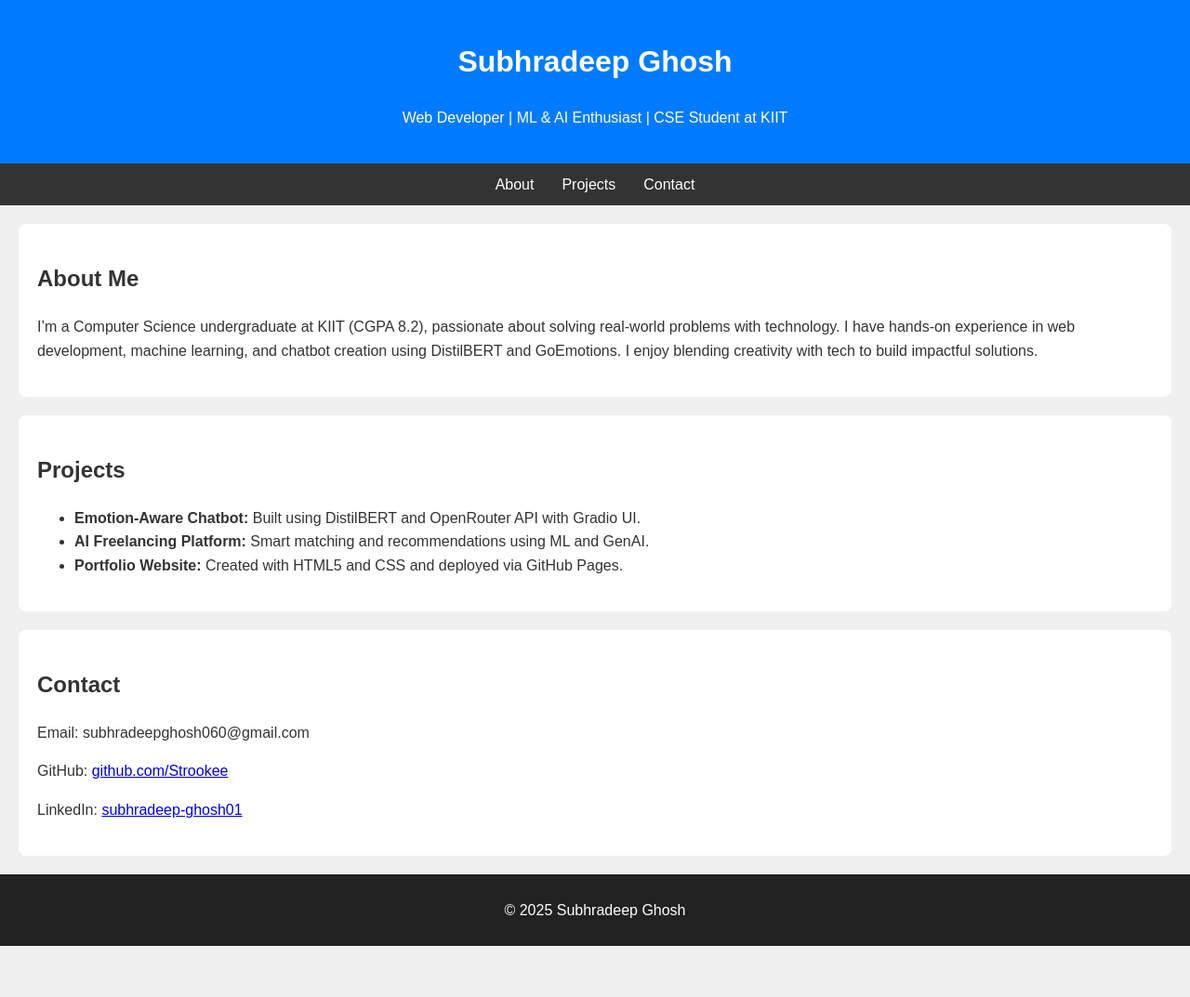
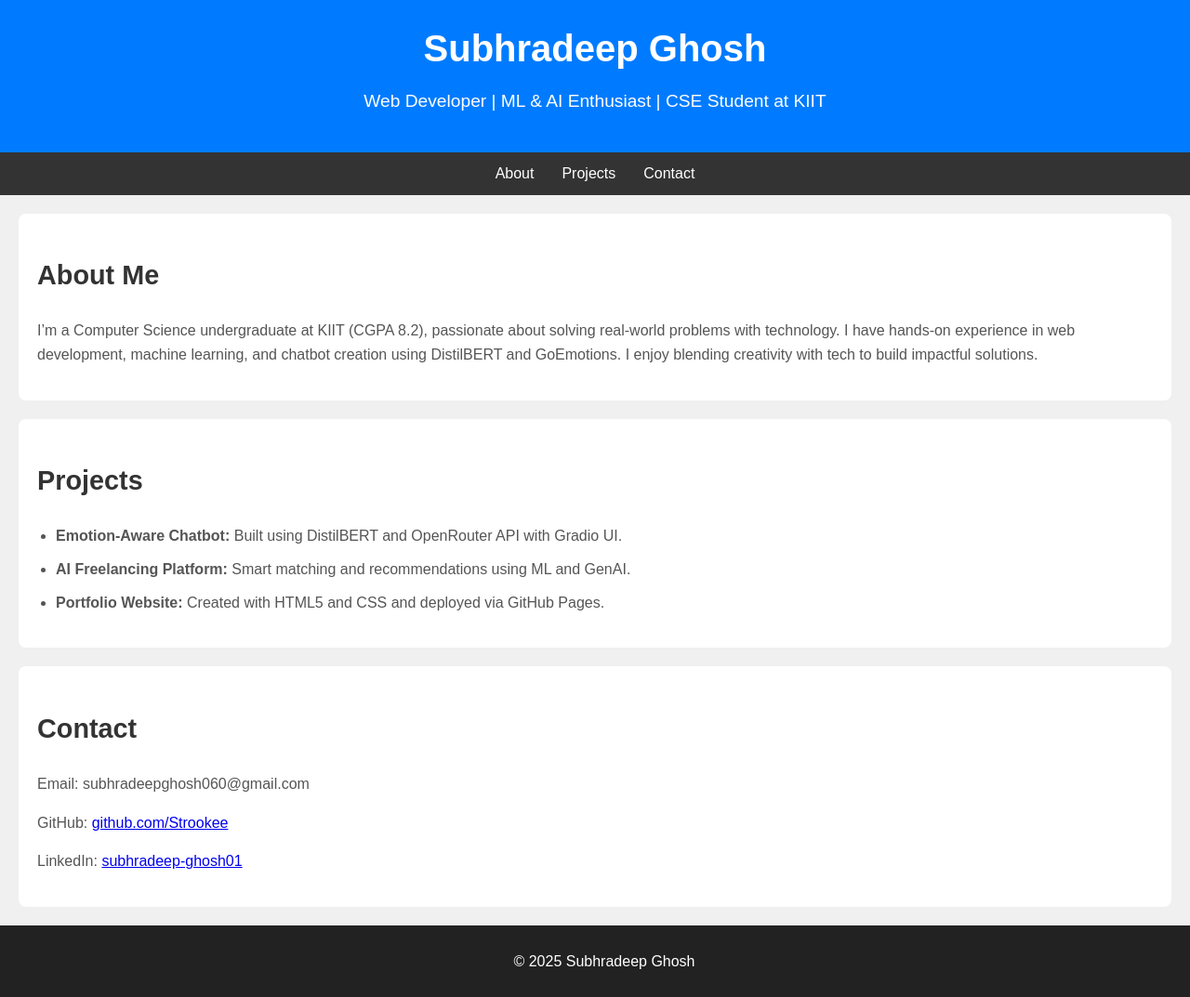
Before and after one commit to Strookee/portfolio, a plain HTML site: page index1.html in a window 1280 px wide. Shown: the whole page at 93% size. Before the commit the page ends 1018 px from the top, so only its background shows below. Drawn offline with Linux system fonts and the light colour scheme.

Commit message:
index1.html

```diff
--- a/index1.html
+++ b/index1.html
@@ -4,7 +4,94 @@
   <meta charset="UTF-8" />
   <meta name="viewport" content="width=device-width, initial-scale=1.0" />
   <title>Subhradeep Ghosh | Portfolio</title>
-  <link rel="stylesheet" href="style.css" />
+  <style>
+    /* General Body Styling */
+    body {
+      font-family: Arial, sans-serif;
+      margin: 0;
+      padding: 0;
+      line-height: 1.6;
+      background-color: #f0f0f0;
+      color: #333;
+    }
+
+    /* Header Styling */
+    header {
+      background: #007bff;
+      color: #fff;
+      padding: 20px 0;
+      text-align: center;
+    }
+
+    header h1 {
+      font-size: 2.5rem;
+      margin: 0;
+    }
+
+    header p {
+      font-size: 1.2rem;
+      margin-top: 10px;
+    }
+
+    /* Navigation Styling */
+    nav {
+      background: #333;
+      color: #fff;
+      display: flex;
+      justify-content: center;
+      padding: 10px;
+    }
+
+    nav a {
+      color: #fff;
+      margin: 0 15px;
+      text-decoration: none;
+      font-size: 1rem;
+    }
+
+    nav a:hover {
+      text-decoration: underline;
+    }
+
+    /* Section Styling */
+    section {
+      padding: 20px;
+      background: #fff;
+      margin: 20px;
+      border-radius: 8px;
+    }
+
+    section h2 {
+      font-size: 1.8rem;
+      color: #333;
+    }
+
+    section p {
+      font-size: 1rem;
+      color: #555;
+    }
+
+    section ul {
+      font-size: 1rem;
+      color: #555;
+      padding-left: 20px;
+    }
+
+    section li {
+      margin: 10px 0;
+    }
+
+    /* Footer Styling */
+    footer {
+      text-align: center;
+      padding: 10px;
+      background: #222;
+      color: #fff;
+      position: relative;
+      bottom: 0;
+      width: 100%;
+    }
+  </style>
 </head>
 <body>
   <header>
```
